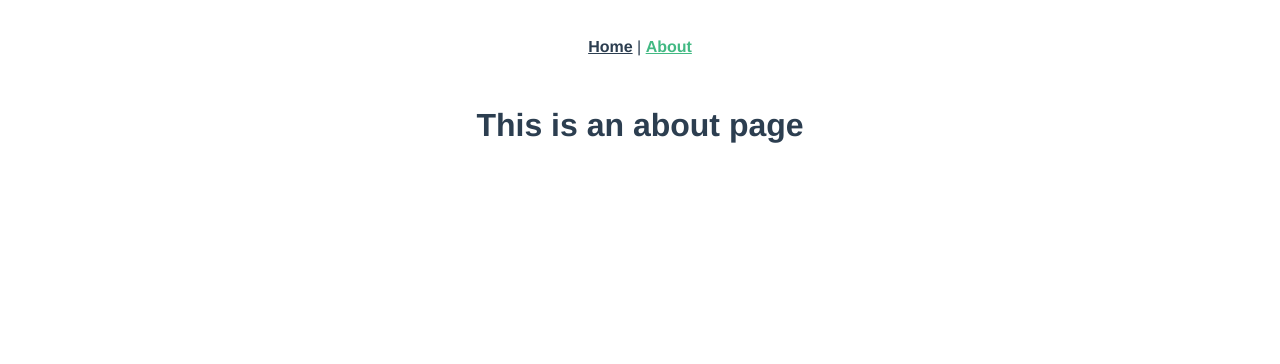
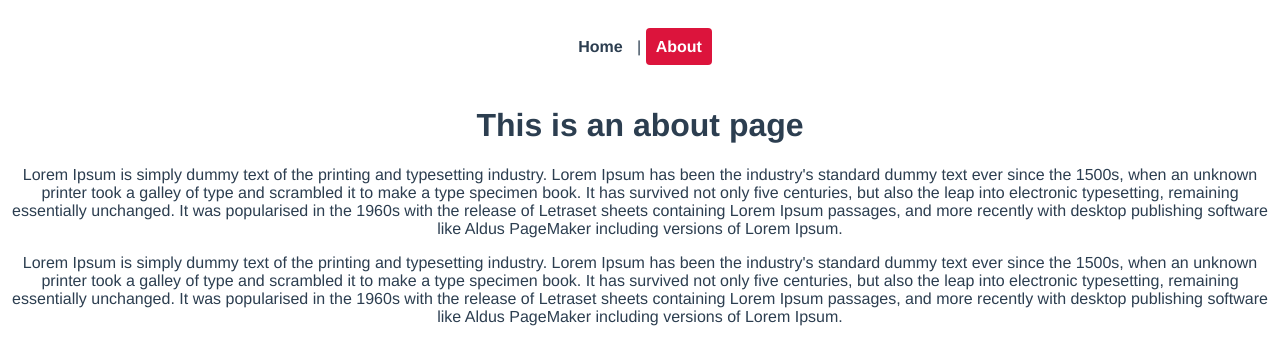
Before and after one commit to poolsakk/course-vue-firebase, a Vue app: page /about in a window 1280 px wide. Shown: the top 364 px of the page. Built offline with nearby package versions, Linux system fonts and the light colour scheme.

Commit message:
[47] router links

```diff
--- a/src/App.vue
+++ b/src/App.vue
@@ -1,7 +1,7 @@
 <template>
   <div id="nav">
     <router-link to="/">Home</router-link> |
-    <router-link to="/about">About</router-link>
+    <router-link :to="{ name: 'About' }">About</router-link>
   </div>
   <router-view/>
 </template>
@@ -22,9 +22,13 @@
 #nav a {
   font-weight: bold;
   color: #2c3e50;
+  text-decoration: none;
+  padding: 10px;
+  border-radius: 4px;
 }
 
 #nav a.router-link-exact-active {
-  color: #42b983;
+  color: white;
+  background: crimson;
 }
 </style>
--- a/src/components/HelloWorld.vue
+++ /dev/null
@@ -1,58 +0,0 @@
-<template>
-  <div class="hello">
-    <h1>{{ msg }}</h1>
-    <p>
-      For a guide and recipes on how to configure / customize this project,<br>
-      check out the
-      <a href="https://cli.vuejs.org" target="_blank" rel="noopener">vue-cli documentation</a>.
-    </p>
-    <h3>Installed CLI Plugins</h3>
-    <ul>
-      <li><a href="https://github.com/vuejs/vue-cli/tree/dev/packages/%40vue/cli-plugin-babel" target="_blank" rel="noopener">babel</a></li>
-      <li><a href="https://github.com/vuejs/vue-cli/tree/dev/packages/%40vue/cli-plugin-router" target="_blank" rel="noopener">router</a></li>
-    </ul>
-    <h3>Essential Links</h3>
-    <ul>
-      <li><a href="https://vuejs.org" target="_blank" rel="noopener">Core Docs</a></li>
-      <li><a href="https://forum.vuejs.org" target="_blank" rel="noopener">Forum</a></li>
-      <li><a href="https://chat.vuejs.org" target="_blank" rel="noopener">Community Chat</a></li>
-      <li><a href="https://twitter.com/vuejs" target="_blank" rel="noopener">Twitter</a></li>
-      <li><a href="https://news.vuejs.org" target="_blank" rel="noopener">News</a></li>
-    </ul>
-    <h3>Ecosystem</h3>
-    <ul>
-      <li><a href="https://router.vuejs.org" target="_blank" rel="noopener">vue-router</a></li>
-      <li><a href="https://vuex.vuejs.org" target="_blank" rel="noopener">vuex</a></li>
-      <li><a href="https://github.com/vuejs/vue-devtools#vue-devtools" target="_blank" rel="noopener">vue-devtools</a></li>
-      <li><a href="https://vue-loader.vuejs.org" target="_blank" rel="noopener">vue-loader</a></li>
-      <li><a href="https://github.com/vuejs/awesome-vue" target="_blank" rel="noopener">awesome-vue</a></li>
-    </ul>
-  </div>
-</template>
-
-<script>
-export default {
-  name: 'HelloWorld',
-  props: {
-    msg: String
-  }
-}
-</script>
-
-<!-- Add "scoped" attribute to limit CSS to this component only -->
-<style scoped>
-h3 {
-  margin: 40px 0 0;
-}
-ul {
-  list-style-type: none;
-  padding: 0;
-}
-li {
-  display: inline-block;
-  margin: 0 10px;
-}
-a {
-  color: #42b983;
-}
-</style>
--- a/src/views/About.vue
+++ b/src/views/About.vue
@@ -1,5 +1,7 @@
 <template>
   <div class="about">
     <h1>This is an about page</h1>
+    <p>Lorem Ipsum is simply dummy text of the printing and typesetting industry. Lorem Ipsum has been the industry's standard dummy text ever since the 1500s, when an unknown printer took a galley of type and scrambled it to make a type specimen book. It has survived not only five centuries, but also the leap into electronic typesetting, remaining essentially unchanged. It was popularised in the 1960s with the release of Letraset sheets containing Lorem Ipsum passages, and more recently with desktop publishing software like Aldus PageMaker including versions of Lorem Ipsum.</p>
+    <p>Lorem Ipsum is simply dummy text of the printing and typesetting industry. Lorem Ipsum has been the industry's standard dummy text ever since the 1500s, when an unknown printer took a galley of type and scrambled it to make a type specimen book. It has survived not only five centuries, but also the leap into electronic typesetting, remaining essentially unchanged. It was popularised in the 1960s with the release of Letraset sheets containing Lorem Ipsum passages, and more recently with desktop publishing software like Aldus PageMaker including versions of Lorem Ipsum.</p>
   </div>
 </template>
--- a/src/views/Home.vue
+++ b/src/views/Home.vue
@@ -1,18 +1,15 @@
 <template>
   <div class="home">
-    <img alt="Vue logo" src="../assets/logo.png">
-    <HelloWorld msg="Welcome to Your Vue.js App"/>
+    <h1>Homepage</h1>
+    <p>Lorem Ipsum is simply dummy text of the printing and typesetting industry. Lorem Ipsum has been the industry's standard dummy text ever since the 1500s, when an unknown printer took a galley of type and scrambled it to make a type specimen book. It has survived not only five centuries, but also the leap into electronic typesetting, remaining essentially unchanged. It was popularised in the 1960s with the release of Letraset sheets containing Lorem Ipsum passages, and more recently with desktop publishing software like Aldus PageMaker including versions of Lorem Ipsum.</p>
+    <p>Lorem Ipsum is simply dummy text of the printing and typesetting industry. Lorem Ipsum has been the industry's standard dummy text ever since the 1500s, when an unknown printer took a galley of type and scrambled it to make a type specimen book. It has survived not only five centuries, but also the leap into electronic typesetting, remaining essentially unchanged. It was popularised in the 1960s with the release of Letraset sheets containing Lorem Ipsum passages, and more recently with desktop publishing software like Aldus PageMaker including versions of Lorem Ipsum.</p>
   </div>
 </template>
 
 <script>
-// @ is an alias to /src
-import HelloWorld from '@/components/HelloWorld.vue'
 
 export default {
   name: 'Home',
-  components: {
-    HelloWorld
-  }
+  components: { }
 }
 </script>
```
